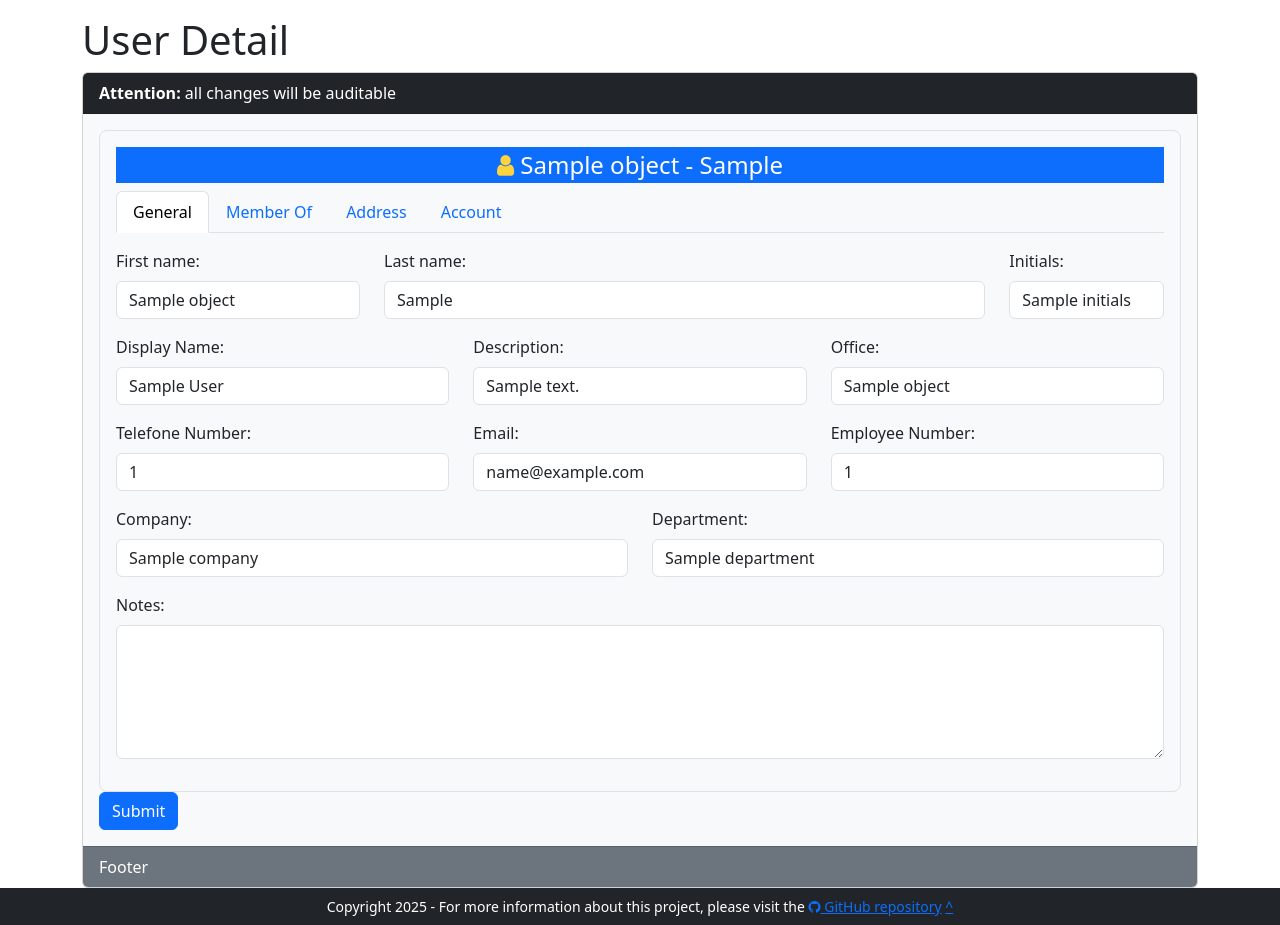
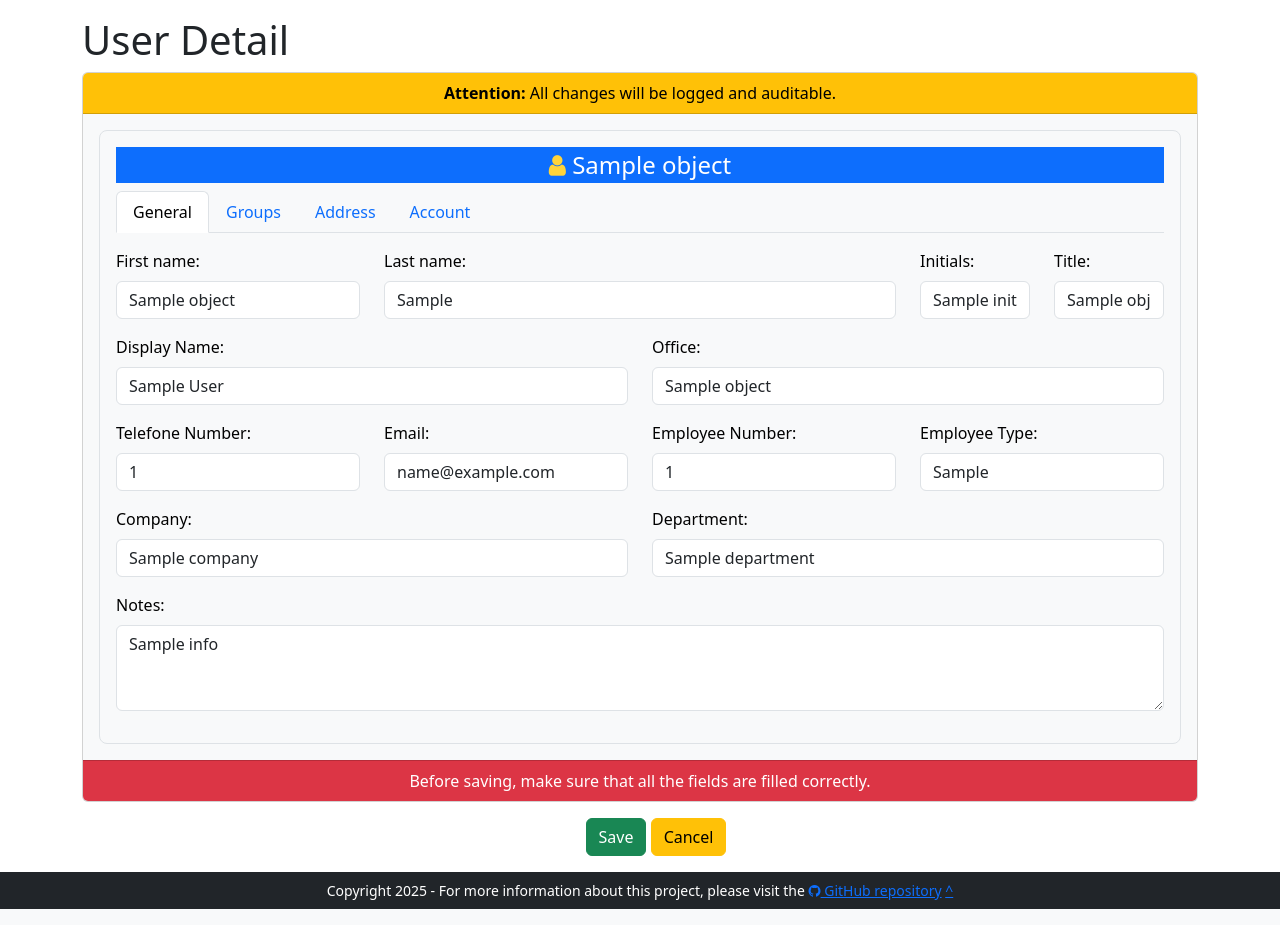
Before and after one commit to Tiozao-do-Linux/GNU-ADMW, a Django app: template templates/users/detail.html in a window 1280 px wide. Shown: the part 66-991 px from the top of the page. Run offline with Django 5.2, Linux system fonts and the light colour scheme; the template is opened without the code that fills it: most values are stand-ins (such as "Sample title", 1, 10 or a date in 2020); parts of the project's set-up code (start-up, migrations or seed data) failed here and were passed over.

Commit message:
Improve the layout of user attributes templates/users/detail.html again

```diff
--- a/templates/users/detail.html
+++ b/templates/users/detail.html
@@ -4,14 +4,17 @@
 {% block content %}
 <div class="container mt-3">
     <h1>{% trans 'User Detail' %}</h1>
+
     <div class="card">
-        <div class="card-header bg-dark text-white">
-            <strong>Attention:</strong> all changes will be auditable
+
+        <div class="card-header text-bg-warning text-center">
+            <strong>Attention:</strong> All changes will be logged and auditable.
         </div>
-        <div class="card-body bg-light text-dark">
+
+        <div class="card-body text-bg-light">
 
             <fieldset class="border rounded-3 p-3">
-                <legend class="bg-primary text-white text-center"><i class="fa fa-solid fa-user" style="color: #FFD43B;"></i> {{ object.sAMAccountName }} - {{ object.cn }}</legend>
+                <legend class="bg-primary text-white text-center"><i class="fa fa-solid fa-user" style="color: #FFD43B;"></i> {{ object.sAMAccountName }}</legend>
 
                 <!-- TAB index -->
                 <ul class="nav nav-tabs mb-3" id="myTab" role="tablist">
@@ -19,7 +22,7 @@
                       <button class="nav-link active" id="general-tab" data-bs-toggle="tab" data-bs-target="#general-tab-pane" type="button" role="tab" aria-controls="general-tab-pane" aria-selected="true">General</button>
                     </li>
                     <li class="nav-item" role="presentation">
-                      <button class="nav-link" id="member-tab" data-bs-toggle="tab" data-bs-target="#member-tab-pane" type="button" role="tab" aria-controls="member-tab-pane" aria-selected="false">Member Of</button>
+                      <button class="nav-link" id="member-tab" data-bs-toggle="tab" data-bs-target="#member-tab-pane" type="button" role="tab" aria-controls="member-tab-pane" aria-selected="false">Groups</button>
                     </li>
                     <li class="nav-item" role="presentation">
                       <button class="nav-link" id="address-tab" data-bs-toggle="tab" data-bs-target="#address-tab-pane" type="button" role="tab" aria-controls="address-tab-pane" aria-selected="false">Address</button>
@@ -41,7 +44,7 @@
                                     <input type="text" class="form-control" id="givenName" name="givenName" value="{{ object.givenName }}">
                                 </div>
                             </div>
-                            <div class="col-7">
+                            <div class="col-6">
                                 <div class="mb-3">
                                     <label for="sn" class="form-label">Last name:</label>
                                     <input type="text" class="form-control" id="sn" name="sn" value="{{ object.sn }}">
@@ -53,6 +56,12 @@
                                     <input type="text" class="form-control" id="initials" name="initials" value="{{ object.initials }}">
                                 </div>
                             </div>
+                            <div class="col">
+                                <div class="mb-3">
+                                    <label for="title" class="form-label">Title:</label>
+                                    <input type="text" class="form-control" id="title" name="title" value="{{ object.title }}">
+                                </div>
+                            </div>
                         </div>
 
                         <div class="row">
@@ -62,12 +71,12 @@
                                     <input type="text" class="form-control" id="displayName" name="displayName" value="{{ object.displayName }}">
                                 </div>
                             </div>
-                            <div class="col">
+                            <!-- <div class="col">
                                 <div class="mb-3">
                                     <label for="description" class="form-label">Description:</label>
                                     <input type="text" class="form-control" id="description" name="description" value="{{ object.description }}">
                                 </div>
-                            </div>
+                            </div> -->
                             <div class="col">
                                 <div class="mb-3">
                                     <label for="physicalDeliveryOfficeName" class="form-label">Office:</label>
@@ -95,6 +104,12 @@
                                     <input type="text" class="form-control" id="employeeNumber" name="employeeNumber" value="{{ object.employeeNumber }}">
                                 </div>
                             </div>
+                            <div class="col">
+                                <div class="mb-3">
+                                    <label for="employeeType" class="form-label">Employee Type:</label>
+                                    <input type="text" class="form-control" id="employeeType" name="employeeType" value="{{ object.employeeType }}">
+                                </div>
+                            </div>
                         </div>
 
                         <div class="row">
@@ -114,7 +129,7 @@
 
                         <div class="mb-3">
                             <label for="info" class="form-label">Notes:</label>
-                            <textarea type="text" class="form-control" id="info" name="info" value="{{ object.info }}" rows="5"></textarea>
+                            <textarea class="form-control" name="info" id="info" rows="3">{{ object.info }}</textarea>
                         </div>
                     </div>
 
@@ -123,7 +138,7 @@
 
                         <div class="row">
                             <div class="col">
-                                <label for="group1" class="form-label">MemberOf (hold shift to select more than one):</label>
+                                <label for="group1" class="form-label">Groups (hold shift to select more than one):</label>
                                 <select multiple name="group1" class="form-select" id="group1" size="15" >
                                     {% for group in object.memberOf %}
                                     <option>{{ group }}</option>
@@ -149,7 +164,7 @@
 
                         <div class="mb-3">
                             <label for="streetAddress" class="form-label">Street Address:</label>
-                            <textarea type="text" class="form-control" id="streetAddress" name="streetAddress" value="{{ object.streetAddress }}" rows="5" ></textarea>
+                            <textarea class="form-control" name="streetAddress" id="streetAddress" rows="5">{{ object.streetAddress }}</textarea>
                         </div>
 
                         <div class="row">
@@ -167,8 +182,8 @@
                             </div>
                             <div class="col-1">
                                 <div class="mb-3">
-                                    <label for="countryCode" class="form-label">Country:</label>
-                                    <input type="text" class="form-control" id="countryCode" name="countryCode" value="{{ object.countryCode }}">
+                                    <label for="c" class="form-label">Country:</label>
+                                    <input type="text" class="form-control" id="c" name="c" value="{{ object.c }}">
                                 </div>
                             </div>
                         </div>
@@ -207,17 +222,29 @@
                                 </div>
                             </div>
                         </div>
+                        <div class="row">
+                            <div class="col">
+                                <div class="mb-3">
+                                    <label for="cn" class="form-label">Comom Name:</label>
+                                    <input type="text" class="form-control" id="cn" name="cn" value="{{ object.cn }}" disabled>
+                                </div>
+                            </div>
+                        </div>
                     </div>
-
                 </div>
 
             </fieldset>
-            <input type="submit" class="btn btn-primary" value="Submit">
+
         </div>
-        <div class="card-footer bg-secondary text-white">
-            Footer
+
+        <div class="card-footer text-bg-danger text-center">
+            Before saving, make sure that all the fields are filled correctly.
         </div>
+
     </div>
-
+    <div class="container m-3 text-center">
+        <input type="submit" class="btn btn-success" value="Save">
+        <input type="submit" class="btn btn-warning" value="Cancel">
+    </div>
 </div>
 {% endblock %}
```
